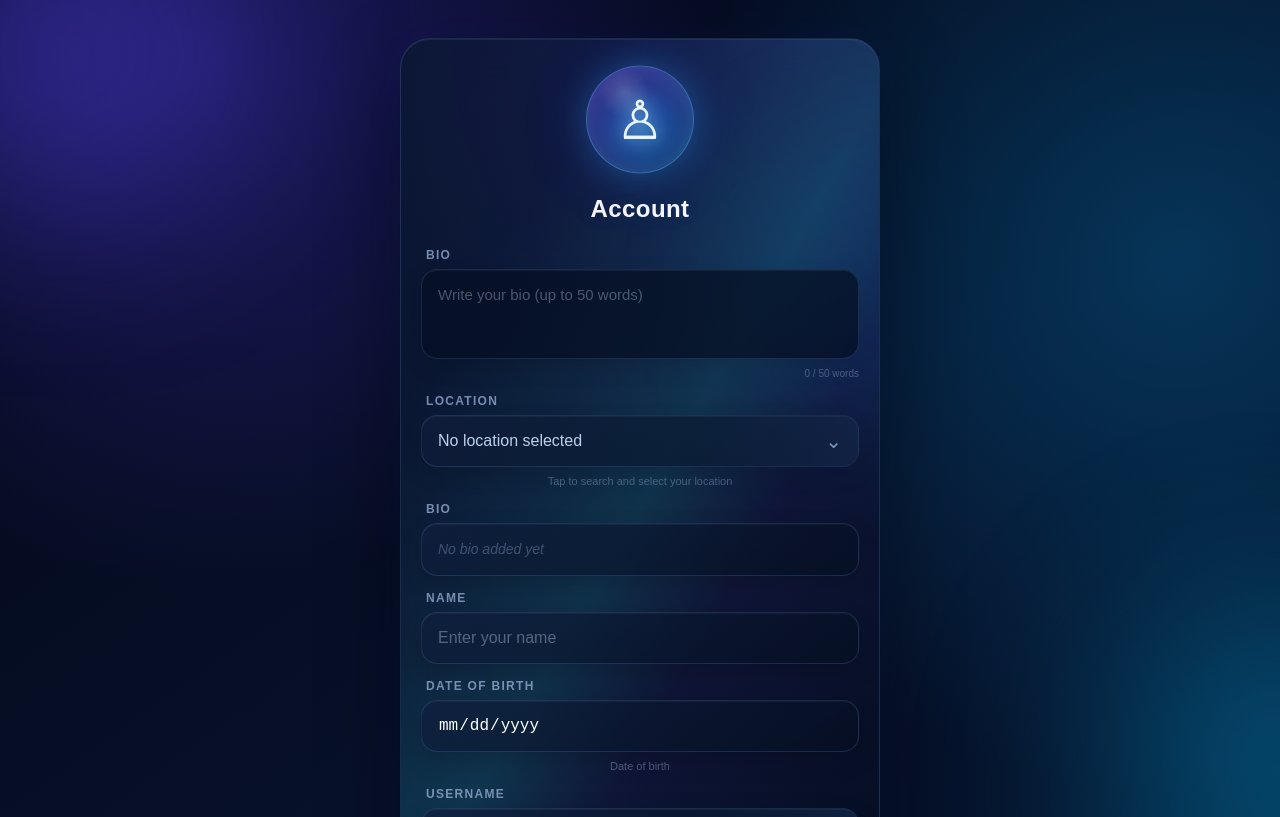
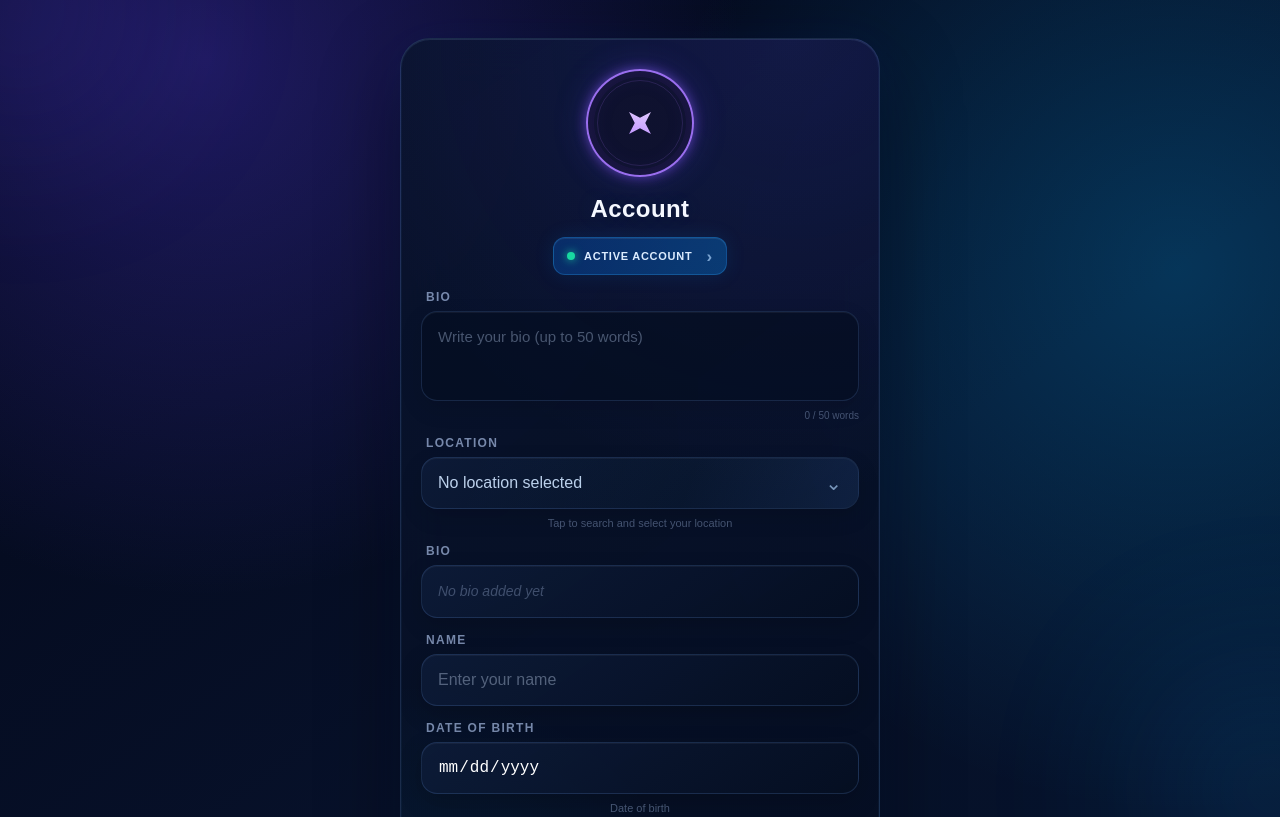
Before and after one commit to na2815772-byte/Bot-2, a plain HTML site: page account.html in a window 1280 px wide. Shown: the top 817 px of the page. Drawn offline with Linux system fonts and the light colour scheme.

Commit message:
Update account.html

```diff
--- a/account.html
+++ b/account.html
@@ -48,32 +48,25 @@ body:before,
 body:after{
  content:"";
  position:fixed;
- width:300px;
- height:300px;
+ width:260px;
+ height:260px;
  border-radius:50%;
- filter:blur(85px);
- opacity:.34;
  pointer-events:none;
  z-index:0;
- animation:orbMove 10s ease-in-out infinite alternate;
+ filter:blur(90px);
+ opacity:.14;
 }
 
 body:before{
- background:#574cff;
- top:-110px;
- left:-100px;
+ background:#5d4dff;
+ top:-120px;
+ left:-110px;
 }
 
 body:after{
- background:#00bfff;
+ background:#159cff;
  right:-120px;
- bottom:-110px;
- animation-delay:-5s;
-}
-
-@keyframes orbMove{
- from{transform:translate(0,0) scale(1)}
- to{transform:translate(35px,28px) scale(1.2)}
+ bottom:-120px;
 }
 
 .account-page{
@@ -107,39 +100,13 @@ body:after{
 .account-card:before{
  content:"";
  position:absolute;
- inset:-2px;
- border-radius:32px;
- background:
-   linear-gradient(120deg,transparent 15%,rgba(74,142,255,.04) 35%,
-   rgba(62,213,255,.17) 50%,rgba(120,82,255,.08) 57%,transparent 72%);
- background-size:240% 100%;
- animation:cardShine 7s linear infinite;
+ inset:0;
+ border-radius:30px;
+ border:1px solid rgba(83,157,255,.055);
  pointer-events:none;
 }
 
-.account-card:after{
- content:"";
- position:absolute;
- width:260px;
- height:260px;
- right:-145px;
- top:110px;
- border-radius:50%;
- background:rgba(0,174,255,.10);
- filter:blur(55px);
- pointer-events:none;
- animation:ambientPulse 5s ease-in-out infinite alternate;
-}
-
-@keyframes cardShine{
- 0%{background-position:240% 0}
- 100%{background-position:-240% 0}
-}
-
-@keyframes ambientPulse{
- from{opacity:.45;transform:scale(.9)}
- to{opacity:1;transform:scale(1.18)}
-}
+.account-card:after{display:none;}
 
 .profile-area{
  position:relative;
@@ -155,30 +122,39 @@ body:after{
  display:flex;
  align-items:center;
  justify-content:center;
- font-size:54px;
- color:#e8f5ff;
+ font-size:0;
+ color:transparent;
  background:
-   radial-gradient(circle at 35% 25%,rgba(255,255,255,.18),transparent 24%),
-   radial-gradient(circle at 50% 55%,rgba(37,164,255,.34),transparent 54%),
-   linear-gradient(145deg,rgba(99,75,255,.42),rgba(0,151,255,.28));
- border:1px solid rgba(111,202,255,.34);
+   radial-gradient(circle at 50% 50%,rgba(15,18,47,.98) 0 62%,rgba(22,20,58,.96) 63% 100%);
+ border:2px solid rgba(165,119,255,.92);
  box-shadow:
-   0 0 28px rgba(35,150,255,.20),
-   0 0 70px rgba(89,68,255,.11),
-   inset 0 0 28px rgba(91,205,255,.10);
- text-shadow:0 0 18px rgba(175,232,255,.75);
- animation:profileGlow 4s ease-in-out infinite alternate;
+   0 0 12px rgba(142,91,255,.55),
+   0 0 34px rgba(103,75,255,.22),
+   inset 0 0 26px rgba(86,73,190,.10);
+ position:relative;
+ animation:none;
 }
 
-@keyframes profileGlow{
- from{
-  transform:translateY(0);
-  box-shadow:0 0 24px rgba(35,150,255,.18),0 0 55px rgba(89,68,255,.08),inset 0 0 24px rgba(255,255,255,.06)
- }
- to{
-  transform:translateY(-4px);
-  box-shadow:0 0 38px rgba(35,170,255,.34),0 0 75px rgba(89,68,255,.16),inset 0 0 30px rgba(255,255,255,.10)
- }
+.profile-icon:before{
+ content:"";
+ width:31px;
+ height:31px;
+ position:absolute;
+ left:50%;
+ top:50%;
+ transform:translate(-50%,-50%) rotate(45deg);
+ background:linear-gradient(145deg,#ead9ff,#b887ff);
+ border-radius:7px 7px 12px 7px;
+ box-shadow:0 0 15px rgba(190,137,255,.48);
+ clip-path:polygon(50% 0%,62% 38%,100% 50%,62% 62%,50% 100%,38% 62%,0% 50%,38% 38%);
+}
+
+.profile-icon:after{
+ content:"";
+ position:absolute;
+ inset:9px;
+ border-radius:50%;
+ border:1px solid rgba(165,119,255,.16);
 }
 
 .profile-title{
@@ -187,6 +163,62 @@ body:after{
  letter-spacing:.4px;
  margin-bottom:25px;
  text-shadow:0 0 24px rgba(91,174,255,.12);
+}
+
+.active-status-button{
+ position:relative;
+ width:174px;
+ min-height:38px;
+ margin:-11px auto 8px;
+ padding:0 13px;
+ display:flex;
+ align-items:center;
+ justify-content:center;
+ gap:9px;
+ border:1px solid rgba(45,169,255,.28);
+ border-radius:12px;
+ color:#dcecff;
+ background:linear-gradient(110deg,rgba(8,55,126,.72),rgba(8,88,161,.58));
+ box-shadow:0 0 20px rgba(0,139,255,.12),inset 0 1px 0 rgba(255,255,255,.07);
+ cursor:pointer;
+ font:700 11px Arial,Helvetica,sans-serif;
+ letter-spacing:.75px;
+ text-transform:uppercase;
+ transition:transform .2s ease,border-color .2s ease,background .2s ease,box-shadow .2s ease;
+}
+.active-status-button:hover{
+ transform:translateY(-2px);
+ border-color:rgba(68,194,255,.48);
+ box-shadow:0 0 26px rgba(0,153,255,.20),inset 0 1px 0 rgba(255,255,255,.10);
+}
+.active-status-button:active{transform:scale(.97)}
+.active-status-dot{
+ width:8px;
+ height:8px;
+ flex:0 0 8px;
+ border-radius:50%;
+ background:#18d8a1;
+ box-shadow:0 0 9px rgba(24,216,161,.90);
+}
+.active-status-arrow{
+ margin-left:auto;
+ font-size:17px;
+ line-height:1;
+ color:rgba(175,213,255,.68);
+}
+.active-status-button.off{
+ border-color:rgba(125,145,177,.20);
+ background:rgba(15,26,48,.58);
+ box-shadow:inset 0 1px 0 rgba(255,255,255,.04);
+ color:rgba(169,184,211,.62);
+}
+.active-status-button.off .active-status-dot{
+ background:#65738e;
+ box-shadow:none;
+}
+.active-status-button.off .active-status-arrow{
+ transform:rotate(90deg);
+ color:rgba(139,154,181,.52);
 }
 
 .field{
@@ -733,6 +765,11 @@ input[type="date"]{color-scheme:dark}
 <div class="profile-area">
 <div class="profile-icon" aria-label="Account profile">♙</div>
 <div class="profile-title">Account</div>
+<button class="active-status-button" id="activeStatusButton" type="button" aria-pressed="true">
+  <span class="active-status-dot"></span>
+  <span class="active-status-text">Active Account</span>
+  <span class="active-status-arrow">›</span>
+</button>
 </div>
 
 <div class="field bio-field">
@@ -1201,6 +1238,26 @@ document.querySelectorAll(".sensitive-field[data-type]").forEach(field=>{
  });
 });
 
+/* Active account status: ON by default, user can turn it OFF */
+const activeStatusButton=document.getElementById("activeStatusButton");
+const activeStatusText=activeStatusButton.querySelector(".active-status-text");
+const ACTIVE_STATUS_KEY="accountActiveStatus";
+
+function renderActiveStatus(){
+ const active=localStorage.getItem(ACTIVE_STATUS_KEY)!=="off";
+ activeStatusButton.classList.toggle("off",!active);
+ activeStatusButton.setAttribute("aria-pressed",String(active));
+ activeStatusText.textContent=active ? "Active Account" : "Active Status Off";
+}
+
+renderActiveStatus();
+
+activeStatusButton.addEventListener("click",()=>{
+ const active=localStorage.getItem(ACTIVE_STATUS_KEY)!=="off";
+ localStorage.setItem(ACTIVE_STATUS_KEY,active ? "off" : "on");
+ renderActiveStatus();
+});
+
 /* Back */
 document.getElementById("backButton").addEventListener("click",()=>{
  window.location.href="record.html";
```
